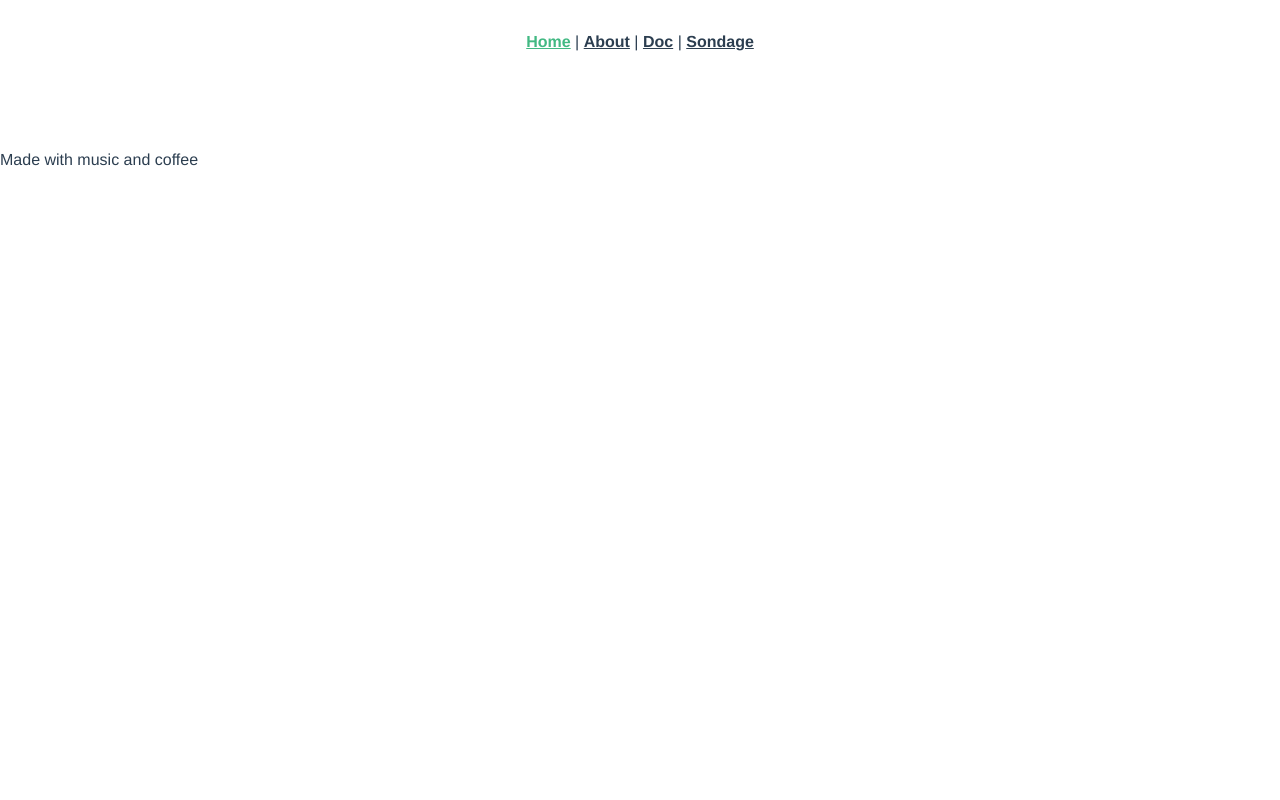
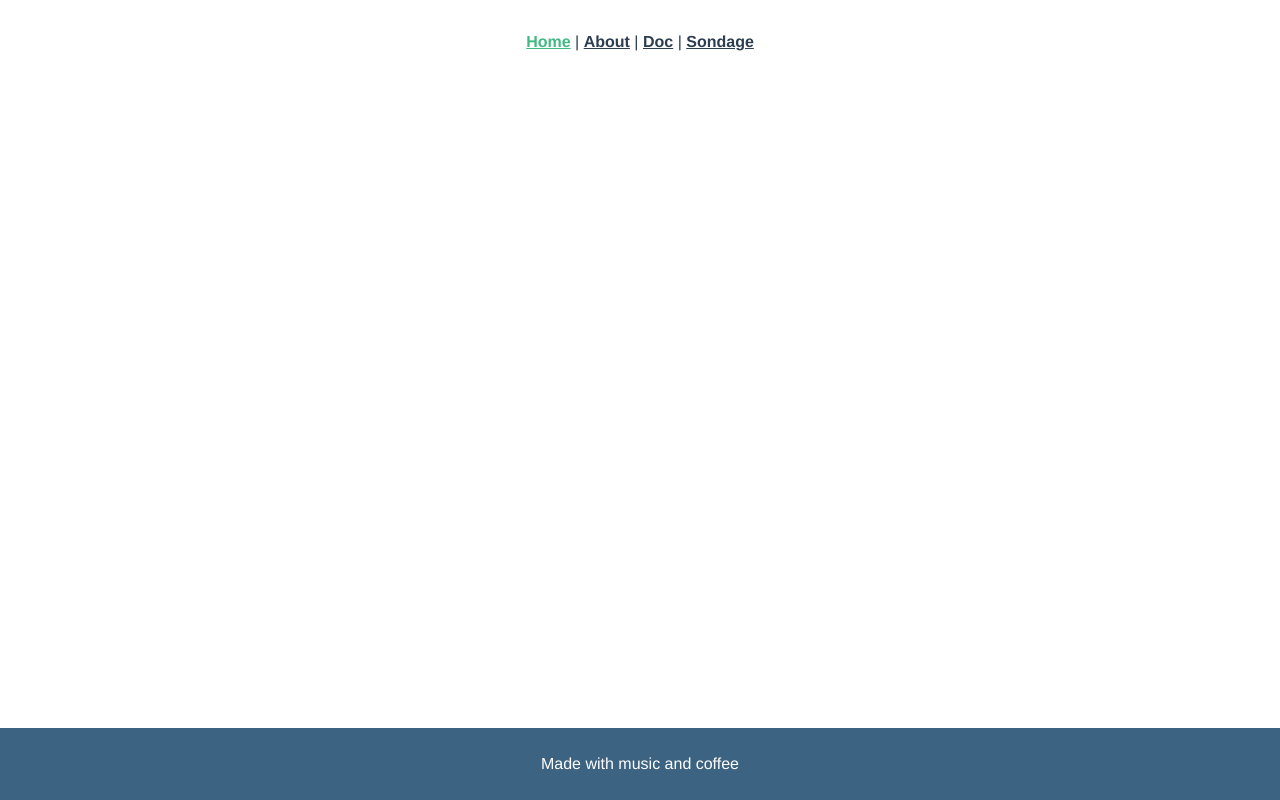
Before and after one commit to Timdev0/boulangerie, a Vue app: page / in a window 1280 px wide. Built offline with nearby package versions, Linux system fonts and the light colour scheme.

Commit message:
style footbar

```diff
--- a/src/App.vue
+++ b/src/App.vue
@@ -30,5 +30,6 @@ export default {
 }
 #main {
   padding: 2rem 8rem 2rem 8rem;
+  min-height: calc(100vh - 72px - 84px);
 }
 </style>
--- a/src/components/Footbar.vue
+++ b/src/components/Footbar.vue
@@ -5,3 +5,14 @@
     </footer>
   </div>
 </template>
+
+<style scoped>
+#footbar-component{
+  background-color: #3c6382;
+  width: 100%;
+  text-align: center;
+  padding: 1.5rem 1.5rem;
+  color: #FFFFFF;
+  position: absolute;
+}
+</style>
```
